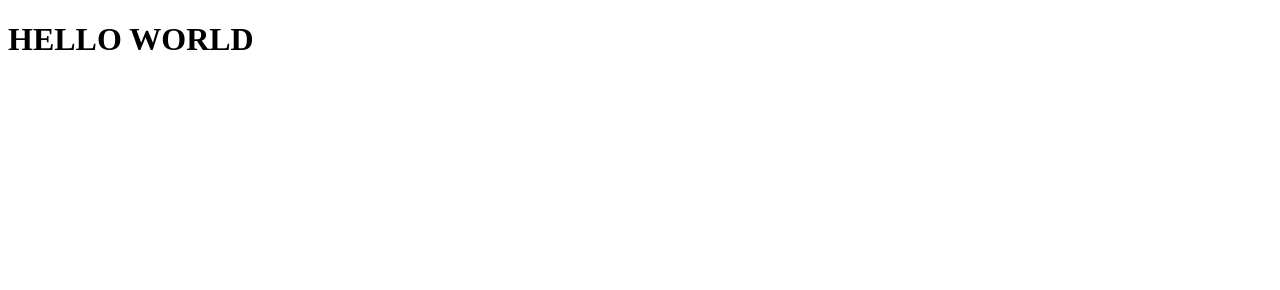
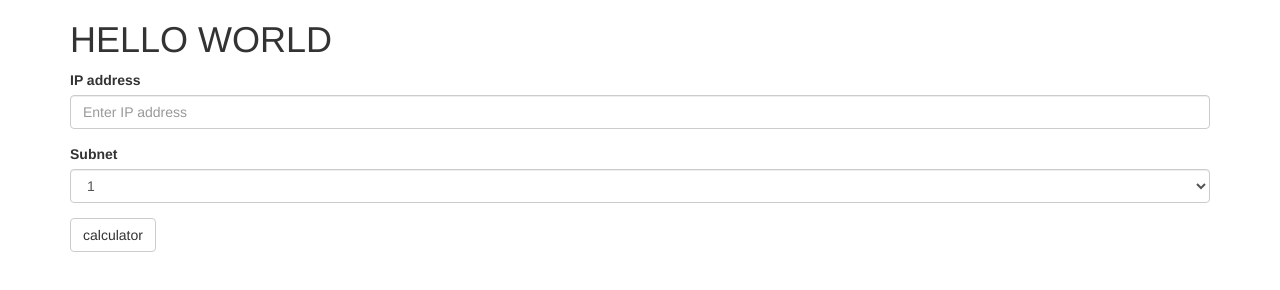
Before and after one commit to peeratawan/peeratawan.github.io, a plain HTML site: page ip-cal/index.html in a window 1280 px wide. Drawn offline with nearby package versions, Linux system fonts and the light colour scheme.

Commit message:
begin input

```diff
--- a/ip-cal/index.html
+++ b/ip-cal/index.html
@@ -5,8 +5,31 @@
     <meta name="viewport" content="width=device-width, initial-scale=1.0">
     <meta http-equiv="X-UA-Compatible" content="ie=edge">
     <title>Document</title>
+    <link rel="stylesheet" href="https://maxcdn.bootstrapcdn.com/bootstrap/3.3.7/css/bootstrap.min.css">
 </head>
 <body>
-    <H1>HELLO WORLD</H1>
+    <div class="container">
+        <div class="row">
+            <div class="col-md-12">
+                <form>
+                    <h1>HELLO WORLD</h1>
+                    <div class="form-group">
+                        <label for="InputIP">IP address</label>
+                        <input type="text" class="form-control" id="InputIP" placeholder="Enter IP address">
+                    </div>
+                    <div class="form-group">
+                        <label for="InputSubnet">Subnet</label>
+                        <select class="form-control" id="InputSubnet"></select>
+                    </div>
+                    <button id='cal' class='btn btn-default'>calculator</button>
+                </form>
+            </div>
+        </div>
+    </div>
+
+    <script src="https://code.jquery.com/jquery-3.2.1.min.js"
+    integrity="sha256-hwg4gsxgFZhOsEEamdOYGBf13FyQuiTwlAQgxVSNgt4="
+    crossorigin="anonymous"></script>
+    <script src="script.js"></script>
 </body>
 </html>
--- /dev/null
+++ b/ip-cal/script.js
@@ -0,0 +1,16 @@
+console.log("hello");
+// $('h1').text("poby")
+// $('body').append('<p> This is  my website </p>')
+for (let index = 1; index < 33; index++) {
+    // console.log(index);
+    $('select#InputSubnet').append('<option value="'+index+'">' + index + '</option>')
+    // '<option value="0">0</option>'
+    // '<option value="1">1</option>'
+}
+$('form').submit(function(e){
+    e.preventDefault();
+    var ip = $('Input#InputIP').val();
+    var subnet = $('select#InputSubnet').val();
+    console.log(ip)
+    console.log(subnet)
+})
```
